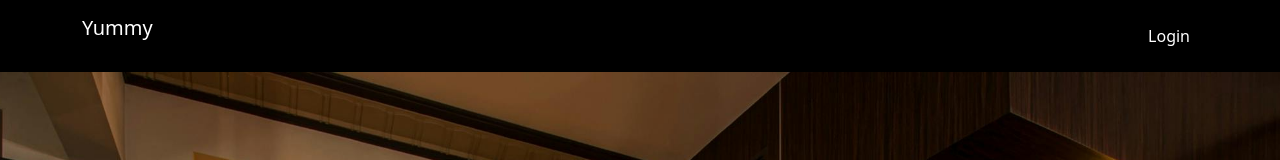
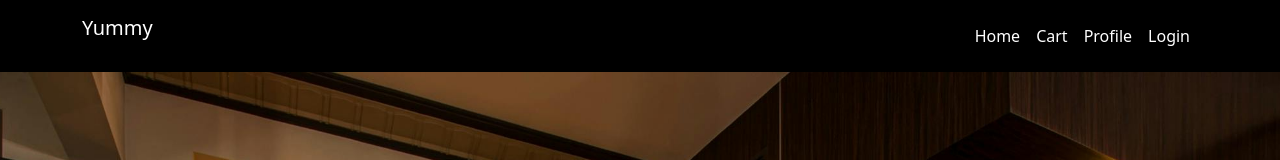
Before and after one commit to AbheetSethi/ESD, a plain HTML site: page Assignment/Index.html in a window 1280 px wide. Shown: the top 160 px of the page. Drawn offline with nearby package versions, Linux system fonts and the light colour scheme.

Commit message:
assignment -1 submitted

```diff
--- a/Assignment/Index.html
+++ b/Assignment/Index.html
@@ -19,6 +19,15 @@
             </button>
             <div class="collapse navbar-collapse" id="navbarNav">
                 <ul class="navbar-nav ms-auto">
+                    <li class="nav-item">
+                        <a class="nav-link" href="#" style="color: white;">Home</a>
+                    </li>
+                    <li class="nav-item">
+                        <a class="nav-link" href="#" style="color: white;">Cart</a>
+                    </li>
+                    <li class="nav-item">
+                        <a class="nav-link" href="#" style="color: white;">Profile</a>
+                    </li>
                     <li class="nav-item">
                         <a class="nav-link" href="signin.html" style="color: white;">Login</a>
                     </li>
```
Also changed, not shown: Assignment/link.txt (added).
